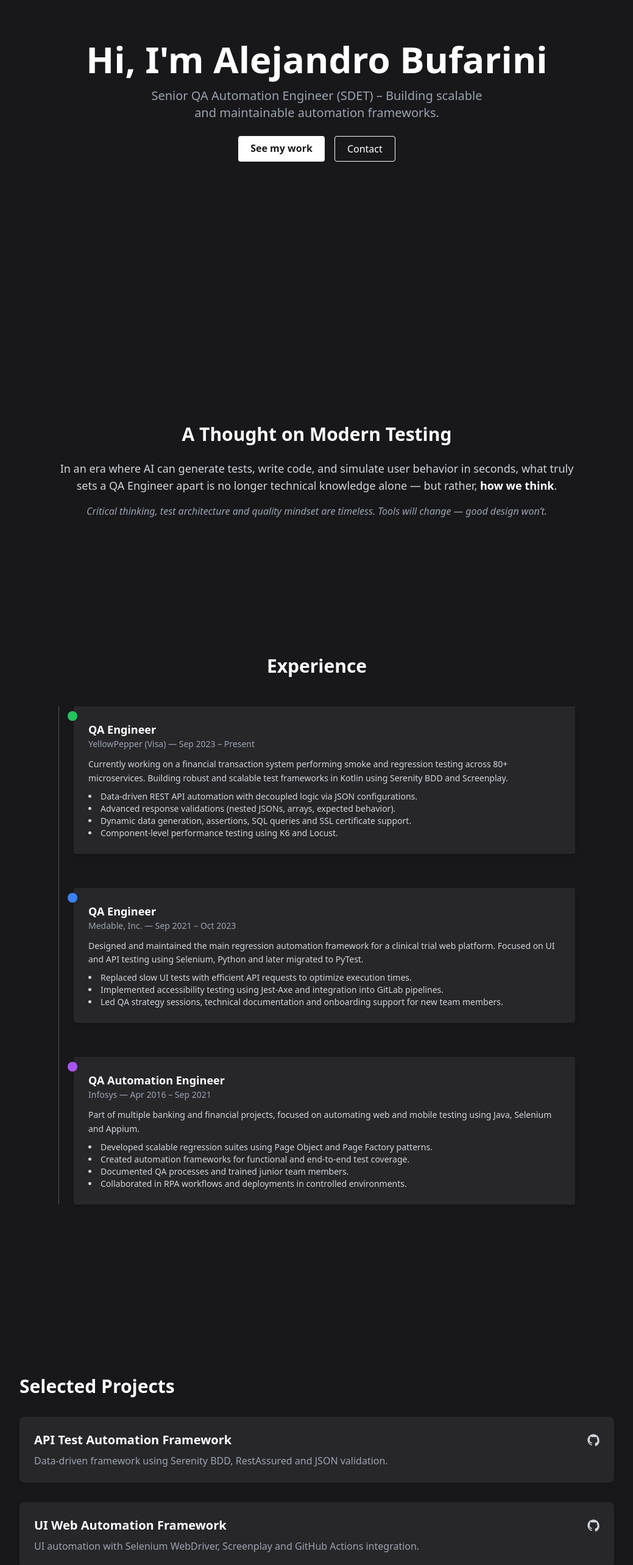
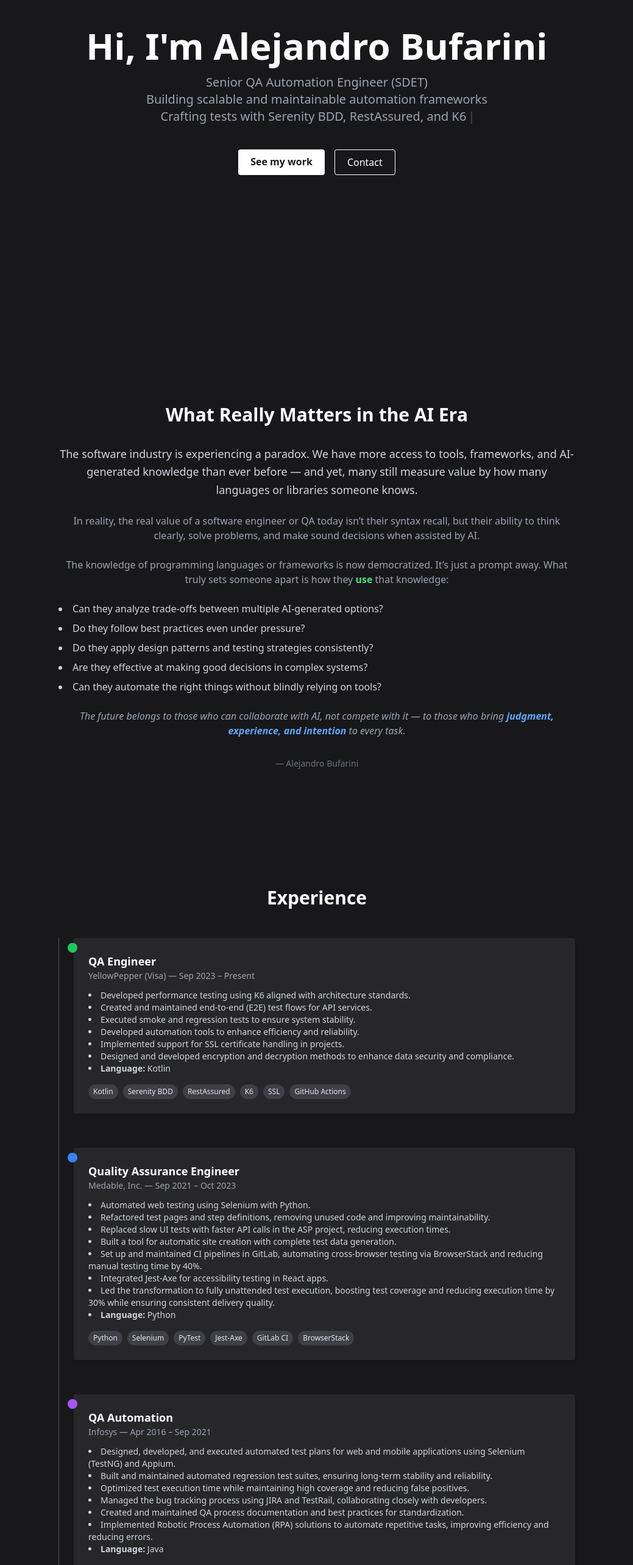
Before and after one commit to bufaale/qa-sdet-portfolio, a React (Vite) app in the folder modern/: page / in a window 1280 px wide. Shown: the part 234-2800 px from the top of the page at 61% size, without its empty margins (120-1159 px from the left). Built offline with nearby package versions, Linux system fonts and the light colour scheme.

Commit message:
Enhance ContactSection with loading state and error handling; update DownloadCVSection resume link; improve ExperienceSection descriptions and roles; refactor ProjectSection to use dynamic project mapping; update TestingReflection content for clarity and relevance.

```diff
--- a/modern/package.json
+++ b/modern/package.json
@@ -14,7 +14,8 @@
     "framer-motion": "^12.12.1",
     "react": "^18.2.0",
     "react-dom": "^18.2.0",
-    "react-icons": "^5.5.0"
+    "react-icons": "^5.5.0",
+    "react-simple-typewriter": "^5.0.1"
   },
   "devDependencies": {
     "@vitejs/plugin-react": "^4.0.0",
--- a/modern/src/components/DownloadCVSection.jsx
+++ b/modern/src/components/DownloadCVSection.jsx
@@ -1,3 +1,6 @@
+
+const withBasePath = (path) => `${import.meta.env.BASE_URL}${path}`;
+
 export default function DownloadCVSection() {
   return (
     <section id="resume" className="py-32 px-6 max-w-3xl mx-auto text-center">
@@ -6,7 +9,7 @@ export default function DownloadCVSection() {
         Download my resume to explore my experience, skills and projects in detail.
       </p>
       <a
-        href="/Alejandro_Bufarini_CV.pdf"
+        href="/bufarini_alejandro_resume.pdf"
         download
         className="inline-block bg-green-600 text-white px-6 py-3 rounded hover:bg-green-500 transition font-semibold"
       >
--- a/modern/src/components/ExperienceSection.jsx
+++ b/modern/src/components/ExperienceSection.jsx
@@ -7,54 +7,84 @@ const experiences = [
     period: "Sep 2023 – Present",
     description: (
       <>
-        <p>
-          Currently working on a financial transaction system performing smoke and regression testing across 80+ microservices.
-          Building robust and scalable test frameworks in Kotlin using Serenity BDD and Screenplay.
-        </p>
         <ul className="list-disc list-inside mt-2 text-sm text-gray-300">
-          <li>Data-driven REST API automation with decoupled logic via JSON configurations.</li>
-          <li>Advanced response validations (nested JSONs, arrays, expected behavior).</li>
-          <li>Dynamic data generation, assertions, SQL queries and SSL certificate support.</li>
-          <li>Component-level performance testing using K6 and Locust.</li>
+          <li>Developed performance testing using K6 aligned with architecture standards.</li>
+          <li>Created and maintained end-to-end (E2E) test flows for API services.</li>
+          <li>Executed smoke and regression tests to ensure system stability.</li>
+          <li>Developed automation tools to enhance efficiency and reliability.</li>
+          <li>Implemented support for SSL certificate handling in projects.</li>
+          <li>Designed and developed encryption and decryption methods to enhance data security and compliance.</li>
+          <li><strong>Language:</strong> Kotlin</li>
         </ul>
+        <div className="mt-4 flex flex-wrap gap-2">
+          {["Kotlin", "Serenity BDD", "RestAssured", "K6", "SSL", "GitHub Actions"].map((tech) => (
+            <span
+              key={tech}
+              className="bg-zinc-700 text-gray-200 text-xs px-2 py-1 rounded-full"
+            >
+              {tech}
+            </span>
+          ))}
+        </div>
       </>
     ),
     iconColor: "bg-green-500",
   },
   {
     company: "Medable, Inc.",
-    role: "QA Engineer",
+    role: "Quality Assurance Engineer",
     period: "Sep 2021 – Oct 2023",
     description: (
       <>
-        <p>
-          Designed and maintained the main regression automation framework for a clinical trial web platform.
-          Focused on UI and API testing using Selenium, Python and later migrated to PyTest.
-        </p>
         <ul className="list-disc list-inside mt-2 text-sm text-gray-300">
-          <li>Replaced slow UI tests with efficient API requests to optimize execution times.</li>
-          <li>Implemented accessibility testing using Jest-Axe and integration into GitLab pipelines.</li>
-          <li>Led QA strategy sessions, technical documentation and onboarding support for new team members.</li>
+          <li>Automated web testing using Selenium with Python.</li>
+          <li>Refactored test pages and step definitions, removing unused code and improving maintainability.</li>
+          <li>Replaced slow UI tests with faster API calls in the ASP project, reducing execution times.</li>
+          <li>Built a tool for automatic site creation with complete test data generation.</li>
+          <li>Set up and maintained CI pipelines in GitLab, automating cross-browser testing via BrowserStack and reducing manual testing time by 40%.</li>
+          <li>Integrated Jest-Axe for accessibility testing in React apps.</li>
+          <li>Led the transformation to fully unattended test execution, boosting test coverage and reducing execution time by 30% while ensuring consistent delivery quality.</li>
+          <li><strong>Language:</strong> Python</li>
         </ul>
+        <div className="mt-4 flex flex-wrap gap-2">
+          {["Python", "Selenium", "PyTest", "Jest-Axe", "GitLab CI", "BrowserStack"].map((tech) => (
+            <span
+              key={tech}
+              className="bg-zinc-700 text-gray-200 text-xs px-2 py-1 rounded-full"
+            >
+              {tech}
+            </span>
+          ))}
+        </div>
       </>
     ),
     iconColor: "bg-blue-500",
   },
   {
     company: "Infosys",
-    role: "QA Automation Engineer",
+    role: "QA Automation",
     period: "Apr 2016 – Sep 2021",
     description: (
       <>
-        <p>
-          Part of multiple banking and financial projects, focused on automating web and mobile testing using Java, Selenium and Appium.
-        </p>
         <ul className="list-disc list-inside mt-2 text-sm text-gray-300">
-          <li>Developed scalable regression suites using Page Object and Page Factory patterns.</li>
-          <li>Created automation frameworks for functional and end-to-end test coverage.</li>
-          <li>Documented QA processes and trained junior team members.</li>
-          <li>Collaborated in RPA workflows and deployments in controlled environments.</li>
+          <li>Designed, developed, and executed automated test plans for web and mobile applications using Selenium (TestNG) and Appium.</li>
+          <li>Built and maintained automated regression test suites, ensuring long-term stability and reliability.</li>
+          <li>Optimized test execution time while maintaining high coverage and reducing false positives.</li>
+          <li>Managed the bug tracking process using JIRA and TestRail, collaborating closely with developers.</li>
+          <li>Created and maintained QA process documentation and best practices for standardization.</li>
+          <li>Implemented Robotic Process Automation (RPA) solutions to automate repetitive tasks, improving efficiency and reducing errors.</li>
+          <li><strong>Language:</strong> Java</li>
         </ul>
+        <div className="mt-4 flex flex-wrap gap-2">
+          {["Java", "Selenium", "Appium", "TestNG", "RPA", "JIRA", "TestRail"].map((tech) => (
+            <span
+              key={tech}
+              className="bg-zinc-700 text-gray-200 text-xs px-2 py-1 rounded-full"
+            >
+              {tech}
+            </span>
+          ))}
+        </div>
       </>
     ),
     iconColor: "bg-purple-500",
--- a/modern/src/components/HeroSection.jsx
+++ b/modern/src/components/HeroSection.jsx
@@ -1,14 +1,47 @@
+import { Typewriter } from 'react-simple-typewriter';
+import { motion } from 'framer-motion';
+
 export default function HeroSection() {
+  const blockText = `Senior QA Automation Engineer (SDET)
+Building scalable and maintainable automation frameworks
+Crafting tests with Serenity BDD, RestAssured, and K6`;
+
   return (
-    <section id="home" className="h-screen flex flex-col justify-center items-center text-center px-4">
-      <h1 className="text-4xl md:text-6xl font-bold mb-4">Hi, I'm Alejandro Bufarini</h1>
-      <p className="text-lg md:text-xl text-gray-400 max-w-xl">
-        Senior QA Automation Engineer (SDET) – Building scalable and maintainable automation frameworks.
-      </p>
+    <section id="hero" className="h-screen flex flex-col justify-center items-center text-center px-4">
+      <motion.h1
+        className="text-4xl md:text-6xl font-bold mb-4"
+        initial={{ opacity: 0, y: -10 }}
+        animate={{ opacity: 1, y: 0 }}memememme
+        transition={{ duration: 0.8 }}
+      >
+        Hi, I'm Alejandro Bufarini
+      </motion.h1>
+
+      <motion.p
+        className="text-lg md:text-xl text-gray-400 max-w-xl h-[100px] whitespace-pre-line"
+        initial={{ opacity: 0, y: 20 }}
+        animate={{ opacity: 1, y: 0 }}
+        transition={{ duration: 1, delay: 0.3 }}
+      >
+        <Typewriter
+          words={[blockText]}
+          loop={true}
+          cursor
+          cursorStyle="|"
+          typeSpeed={40}
+          deleteSpeed={25}
+          delaySpeed={3000}
+        />
+      </motion.p>
+
       <div className="mt-6 flex gap-4">
-        <a href="#projects" className="px-5 py-2 rounded bg-white text-zinc-900 font-semibold">See my work</a>
-        <a href="#contact" className="px-5 py-2 rounded border border-white">Contact</a>
+        <a href="#projects" className="px-5 py-2 rounded bg-white text-zinc-900 font-semibold">
+          See my work
+        </a>
+        <a href="#contact" className="px-5 py-2 rounded border border-white">
+          Contact
+        </a>
       </div>
     </section>
-  )
+  );
 }
--- a/modern/src/components/ProjectSection.jsx
+++ b/modern/src/components/ProjectSection.jsx
@@ -1,17 +1,45 @@
+import React from "react";
+
+const projects = [
+  {
+    title: "TDD + Shift Left Demo",
+    description:
+      "Simulates the TDD Red/Green cycle and Shift Left with tests before backend is running, powered by Spring Boot, RestAssured, and GitHub Actions.",
+    link: "https://github.com/bufaale/automation-tdd-shiftleft-demo",
+    tech: ["Java", "Spring Boot", "JUnit 5", "RestAssured", "GitHub Actions"],
+  },
+  {
+    title: "API Test Automation Framework",
+    description:
+      "Data-driven framework using Serenity BDD, RestAssured and JSON validation.",
+    link: "https://github.com/bufaale/api-testing",
+    tech: ["Java", "Gradle", "Serenity BDD", "Cucumber", "RestAssured"],
+  },
+  {
+    title: "UI Web Automation Framework",
+    description:
+      "UI automation with Selenium WebDriver, Screenplay and GitHub Actions integration.",
+    link: "https://github.com/bufaale/automation-web-java-maven",
+    tech: ["Java", "Selenium", "Serenity BDD", "JUnit 5", "GitHub Actions"],
+  },
+];
+
 export default function ProjectSection() {
   return (
     <section id="projects" className="py-32 px-6 max-w-5xl mx-auto">
       <h2 className="text-3xl font-bold mb-8 text-white">Selected Projects</h2>
       <div className="grid gap-8">
+        {projects.map((project, i) => (
           <a
-          href="https://github.com/bufaale/api-testing"
+            key={i}
+            href={project.link}
             target="_blank"
             rel="noopener noreferrer"
             className="block bg-zinc-800 p-6 rounded-lg shadow-md hover:bg-zinc-700 transition duration-200"
           >
             <div className="flex items-center justify-between">
               <h3 className="text-xl font-semibold text-white">
-              API Test Automation Framework
+                {project.title}
               </h3>
               <svg
                 xmlns="http://www.w3.org/2000/svg"
@@ -22,34 +50,19 @@ export default function ProjectSection() {
                 <path d="M12 .5C5.73.5.5 5.73.5 12c0 5.08 3.29 9.39 7.85 10.92.57.1.77-.25.77-.54v-1.87c-3.19.69-3.87-1.53-3.87-1.53-.52-1.32-1.28-1.67-1.28-1.67-1.04-.71.08-.7.08-.7 1.15.08 1.75 1.18 1.75 1.18 1.02 1.75 2.67 1.24 3.32.95.1-.74.4-1.24.73-1.53-2.55-.29-5.24-1.28-5.24-5.71 0-1.26.45-2.3 1.18-3.11-.12-.29-.51-1.46.11-3.05 0 0 .97-.31 3.18 1.18a11.07 11.07 0 0 1 5.79 0C17.63 6.18 18.6 6.5 18.6 6.5c.62 1.59.23 2.76.11 3.05.73.81 1.18 1.85 1.18 3.11 0 4.44-2.7 5.41-5.26 5.69.41.35.78 1.04.78 2.11v3.13c0 .3.2.64.79.53A10.53 10.53 0 0 0 23.5 12C23.5 5.73 18.27.5 12 .5z" />
               </svg>
             </div>
-          <p className="text-gray-400 mt-2">
-            Data-driven framework using Serenity BDD, RestAssured and JSON validation.
-          </p>
+            <p className="text-gray-400 mt-2">{project.description}</p>
+            <div className="flex flex-wrap gap-2 mt-4">
+              {project.tech.map((tech, idx) => (
+                <span
+                  key={idx}
+                  className="bg-zinc-700 text-gray-200 text-xs px-3 py-1 rounded-full"
+                >
+                  {tech}
+                </span>
+              ))}
+            </div>
           </a>
-
-        <a
-          href="https://github.com/bufaale/automation-web-java-maven"
-          target="_blank"
-          rel="noopener noreferrer"
-          className="block bg-zinc-800 p-6 rounded-lg shadow-md hover:bg-zinc-700 transition duration-200"
-        >
-          <div className="flex items-center justify-between">
-            <h3 className="text-xl font-semibold text-white">
-              UI Web Automation Framework
-            </h3>
-            <svg
-              xmlns="http://www.w3.org/2000/svg"
-              className="h-5 w-5 text-gray-300"
-              fill="currentColor"
-              viewBox="0 0 24 24"
-            >
-              <path d="M12 .5C5.73.5.5 5.73.5 12c0 5.08 3.29 9.39 7.85 10.92.57.1.77-.25.77-.54v-1.87c-3.19.69-3.87-1.53-3.87-1.53-.52-1.32-1.28-1.67-1.28-1.67-1.04-.71.08-.7.08-.7 1.15.08 1.75 1.18 1.75 1.18 1.02 1.75 2.67 1.24 3.32.95.1-.74.4-1.24.73-1.53-2.55-.29-5.24-1.28-5.24-5.71 0-1.26.45-2.3 1.18-3.11-.12-.29-.51-1.46.11-3.05 0 0 .97-.31 3.18 1.18a11.07 11.07 0 0 1 5.79 0C17.63 6.18 18.6 6.5 18.6 6.5c.62 1.59.23 2.76.11 3.05.73.81 1.18 1.85 1.18 3.11 0 4.44-2.7 5.41-5.26 5.69.41.35.78 1.04.78 2.11v3.13c0 .3.2.64.79.53A10.53 10.53 0 0 0 23.5 12C23.5 5.73 18.27.5 12 .5z" />
-            </svg>
-          </div>
-          <p className="text-gray-400 mt-2">
-            UI automation with Selenium WebDriver, Screenplay and GitHub Actions integration.
-          </p>
-        </a>
+        ))}
       </div>
     </section>
   );
--- a/modern/src/components/TestingReflection.jsx
+++ b/modern/src/components/TestingReflection.jsx
@@ -1,13 +1,39 @@
 export default function TestingReflection() {
   return (
-   <section id="reflection" className="py-32 px-6 max-w-4xl mx-auto text-center">
-     <h2 className="text-3xl font-bold text-white mb-6">A Thought on Modern Testing</h2>
-     <p className="text-gray-300 text-lg mb-4">
-       In an era where AI can generate tests, write code, and simulate user behavior in seconds, what truly sets a QA Engineer apart is no longer technical knowledge alone — but rather, <span className="text-white font-semibold">how we think</span>.
+   <section id="reflection" className="py-24 px-6 max-w-4xl mx-auto text-center text-white">
+     <h2 className="text-3xl font-bold mb-8">What Really Matters in the AI Era</h2>
+     <p className="text-gray-300 text-lg leading-relaxed">
+       The software industry is experiencing a paradox. We have more access to tools, frameworks, and AI-generated knowledge than ever before — and yet,
+       many still measure value by how many languages or libraries someone knows.
      </p>
-     <p className="text-gray-400 italic">
-       Critical thinking, test architecture and quality mindset are timeless. Tools will change — good design won’t.
+
+     <p className="text-gray-400 mt-6">
+       In reality, the real value of a software engineer or QA today isn’t their syntax recall,
+       but their ability to think clearly, solve problems, and make sound decisions when assisted by AI.
+     </p>
+
+     <p className="text-gray-400 mt-6">
+       The knowledge of programming languages or frameworks is now democratized. It’s just a prompt away.
+       What truly sets someone apart is how they <span className="text-green-400 font-semibold">use</span> that knowledge:
+     </p>
+
+     <ul className="mt-6 text-left text-gray-300 list-disc list-inside space-y-2">
+       <li>Can they analyze trade-offs between multiple AI-generated options?</li>
+       <li>Do they follow best practices even under pressure?</li>
+       <li>Do they apply design patterns and testing strategies consistently?</li>
+       <li>Are they effective at making good decisions in complex systems?</li>
+       <li>Can they automate the right things without blindly relying on tools?</li>
+     </ul>
+
+     <p className="text-gray-400 mt-6 italic">
+       The future belongs to those who can collaborate with AI, not compete with it — to those who bring
+       <span className="text-blue-400 font-semibold"> judgment, experience, and intention</span> to every task.
+     </p>
+
+     <p className="mt-8 text-gray-500 text-sm">
+       — Alejandro Bufarini
      </p>
    </section>
+
   );
 }
```
Also changed, not shown: modern/src/components/ContactSection.jsx (+35 -6 lines), 3 other files (tests, documents, lock files or other folders). Lines whose indentation alone changed are shown as unchanged.
